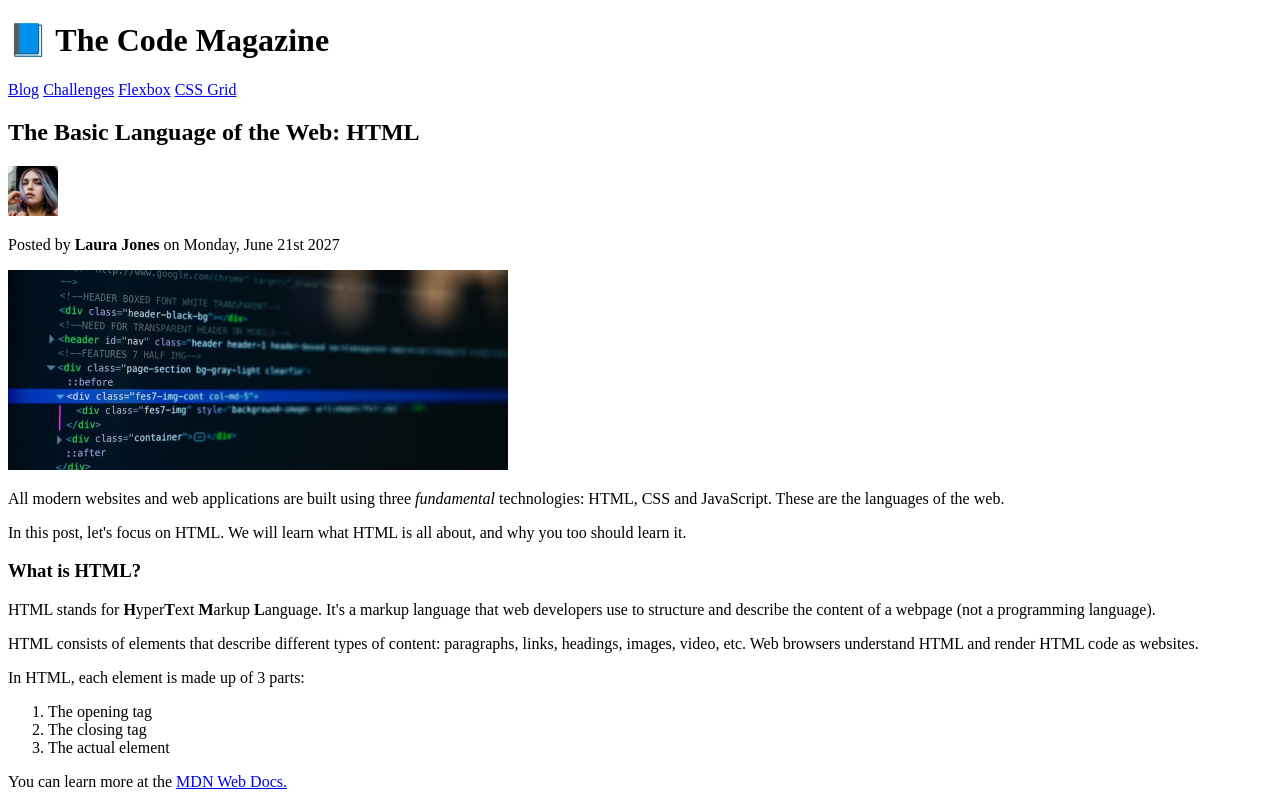
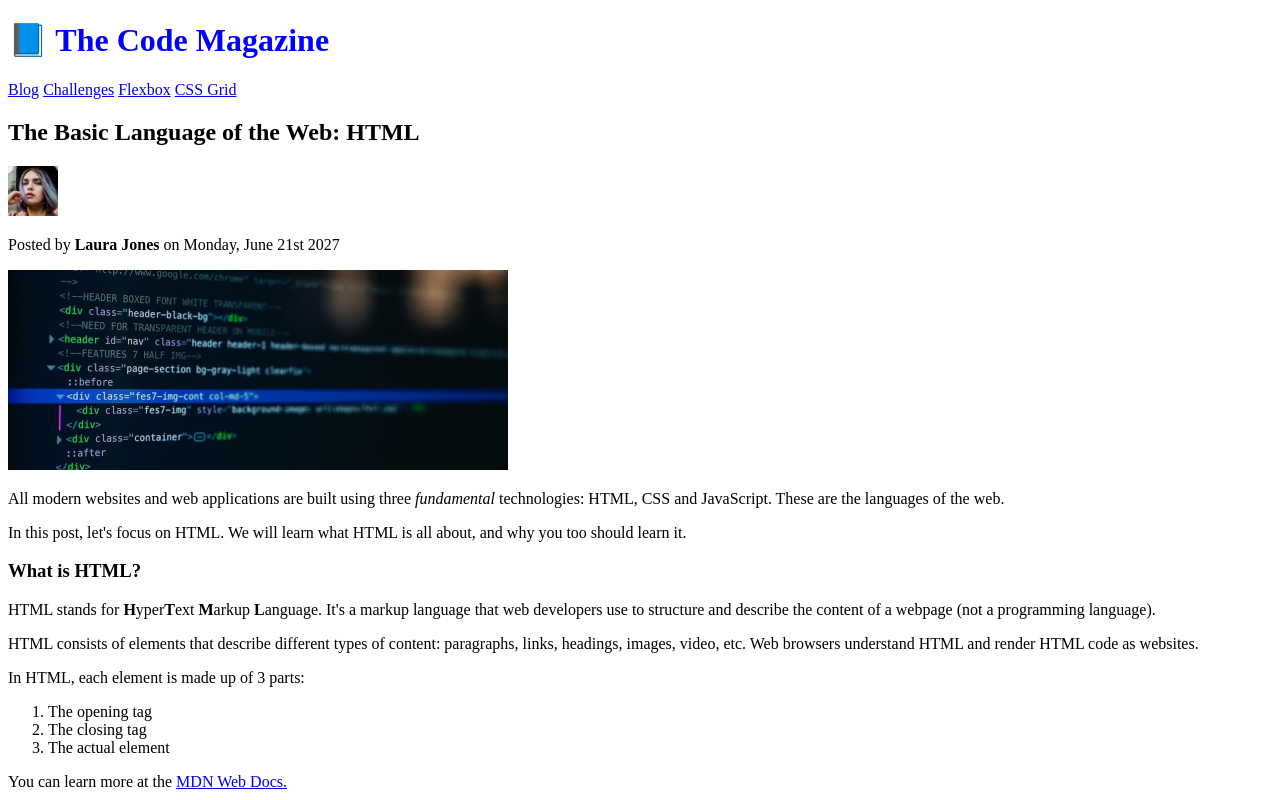
Before and after one commit to barbara-amaral/HTML-CSS-Course, a plain HTML site: page index.html in a window 1280 px wide. Shown: the top 800 px of the page. Drawn offline with Linux system fonts and the light colour scheme.

Commit message:
Demonstrating inline, internal and external css.

```diff
--- a/index.html
+++ b/index.html
@@ -2,7 +2,15 @@
 <html lang="en">
   <head>
     <meta charset="UTF-8" />
+    <!-- external css: -->
+    <link rel="stylesheet" href="style.css" />
     <title>The basic language of the web: HTML</title>
+    <!-- internal css:
+    <style>
+      h1 {
+        color: blue;
+      }
+    </style> -->
   </head>
   <body>
     <!-- <h1>The basic language of the web: HTML</h1>
@@ -13,6 +21,8 @@
     <h6>The basic language of the web: HTML</h6> -->
 
     <header>
+      <!-- inline css (not a good practice):
+      <h1 style="color: blue;">📘 The Code Magazine</h1> -->
       <h1>📘 The Code Magazine</h1>
 
       <nav>
--- /dev/null
+++ b/style.css
@@ -0,0 +1,3 @@
+h1 {
+  color: blue;
+}
```
